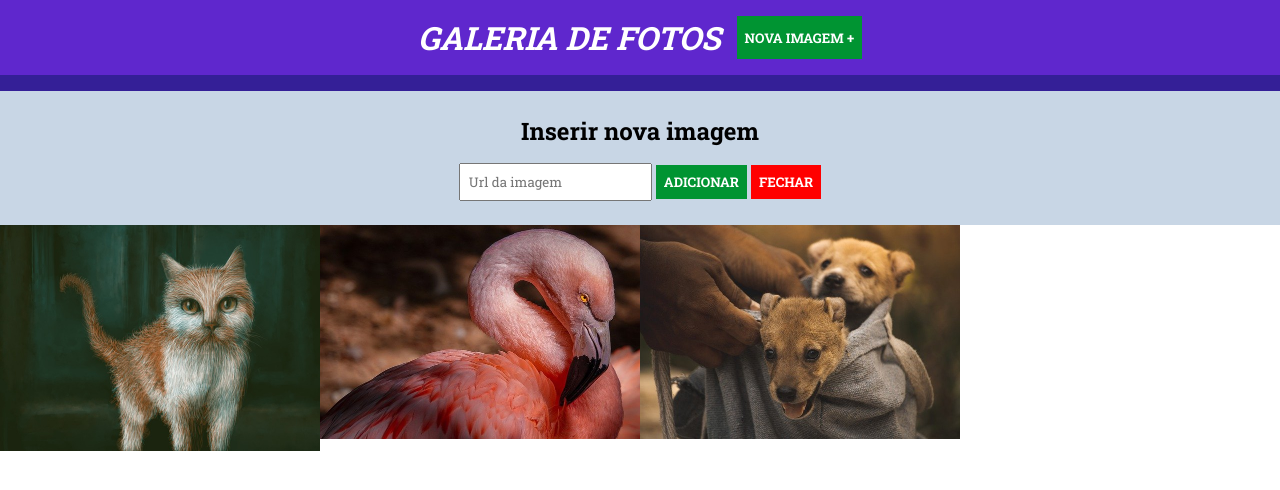
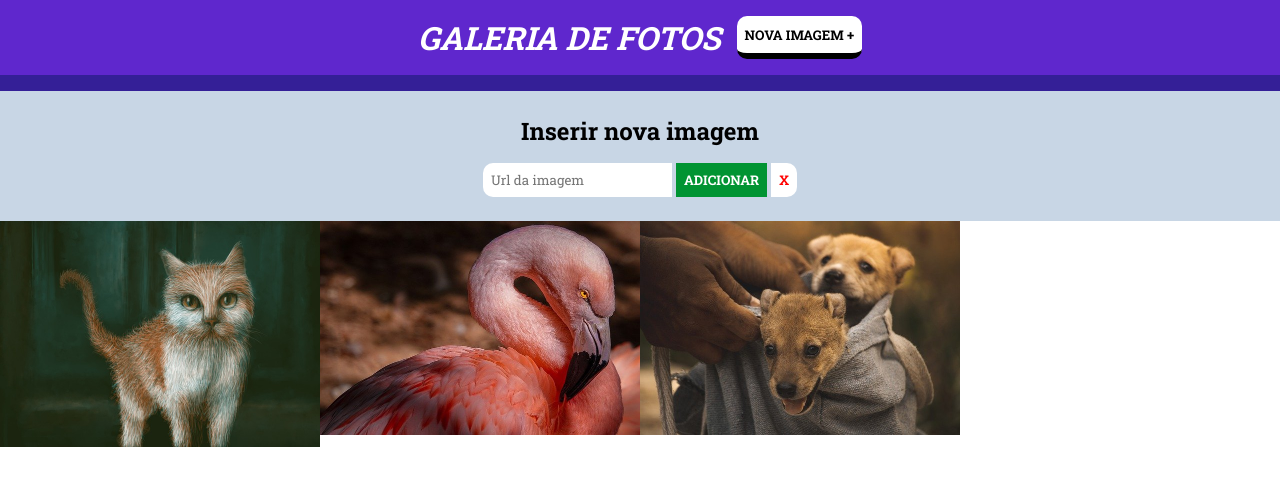
Before and after one commit to AngeloAntunes/jquery-galeria-fotos, a plain HTML site: page index.html in a window 1280 px wide. Both pictures are taken after a click on the button "NOVA IMAGEM +". Drawn offline with nearby package versions, Linux system fonts and the light colour scheme.

Commit message:
feat: Melhorias funcionais

```diff
--- a/index.html
+++ b/index.html
@@ -13,13 +13,13 @@
 <body>
   <header>
     <h1>Galeria de fotos</h1>
-    <button type="button">Nova Imagem +</button>
+    <button type="button" id="nova-Imagem">Nova Imagem +</button>
   </header>
   <form>
     <h2>Inserir nova imagem</h2>
     <input type="url" id="endereco-imagem-nova" required placeholder="Url da imagem">
-    <button type="submit">Adicionar</button>
-    <button type="reset" id="botao-cancelar">Fechar</button>
+    <button type="submit" id="botao-adicionar">Adicionar</button>
+    <button type="reset" id="botao-cancelar">X</button>
   </form>
   <ul>
     <li>
--- a/main.css
+++ b/main.css
@@ -31,22 +31,55 @@ form h2 {
   margin-bottom: 16px;
 }
 
-input,
-button {
+input {
   padding: 8px;
+  border: none;
+  box-shadow: #c8d6e5;
+  border-radius: 10px 0 0 10px;
 }
 
 button {
-  background-color: #009432;
   border: none;
   cursor: pointer;
   font-weight: bold;
+  padding: 8px;
   text-transform: uppercase;
   color: #fff;
+  transition: all ease .4s;
+}
+
+#nova-Imagem {
+  border-radius: 10px;
+  background-color: #fff;
+  color: #000;
+  border-bottom: 6px solid #000000;
+}
+
+#nova-Imagem:hover {
+  background-color: #000;
+  color: #fff;
+  border-bottom: 2px solid #fff;
+}
+
+#botao-adicionar {
+  background-color: #009432;
+}
+
+#botao-adicionar:hover {
+  background-color: #fff;
+  color: #009432;
+
 }
 
 #botao-cancelar {
+  background-color: #fff;
+  color: red;
+  border-radius: 0 10px 10px 0;
+}
+
+#botao-cancelar:hover {
   background-color: red;
+  color: #fff;
 }
 
 ul {
```
